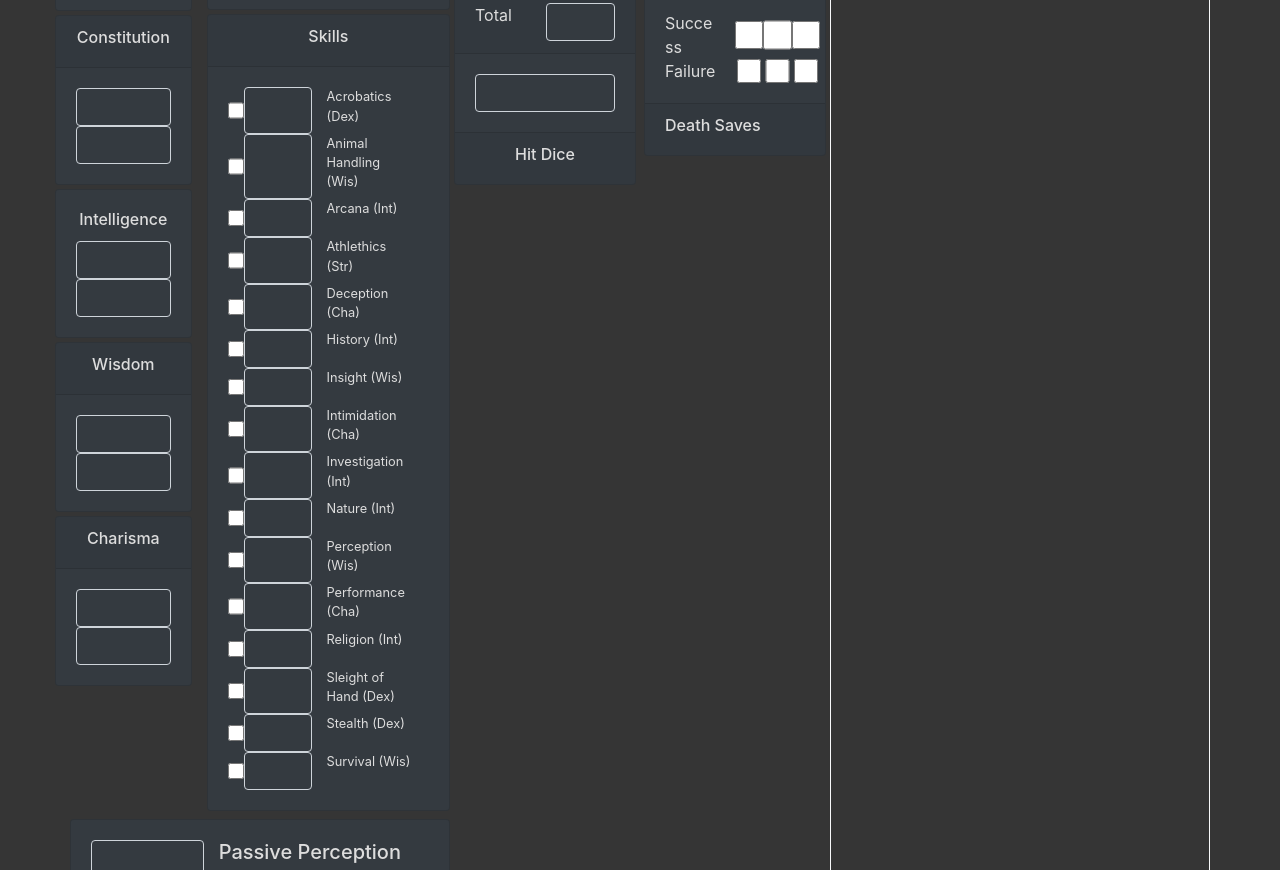
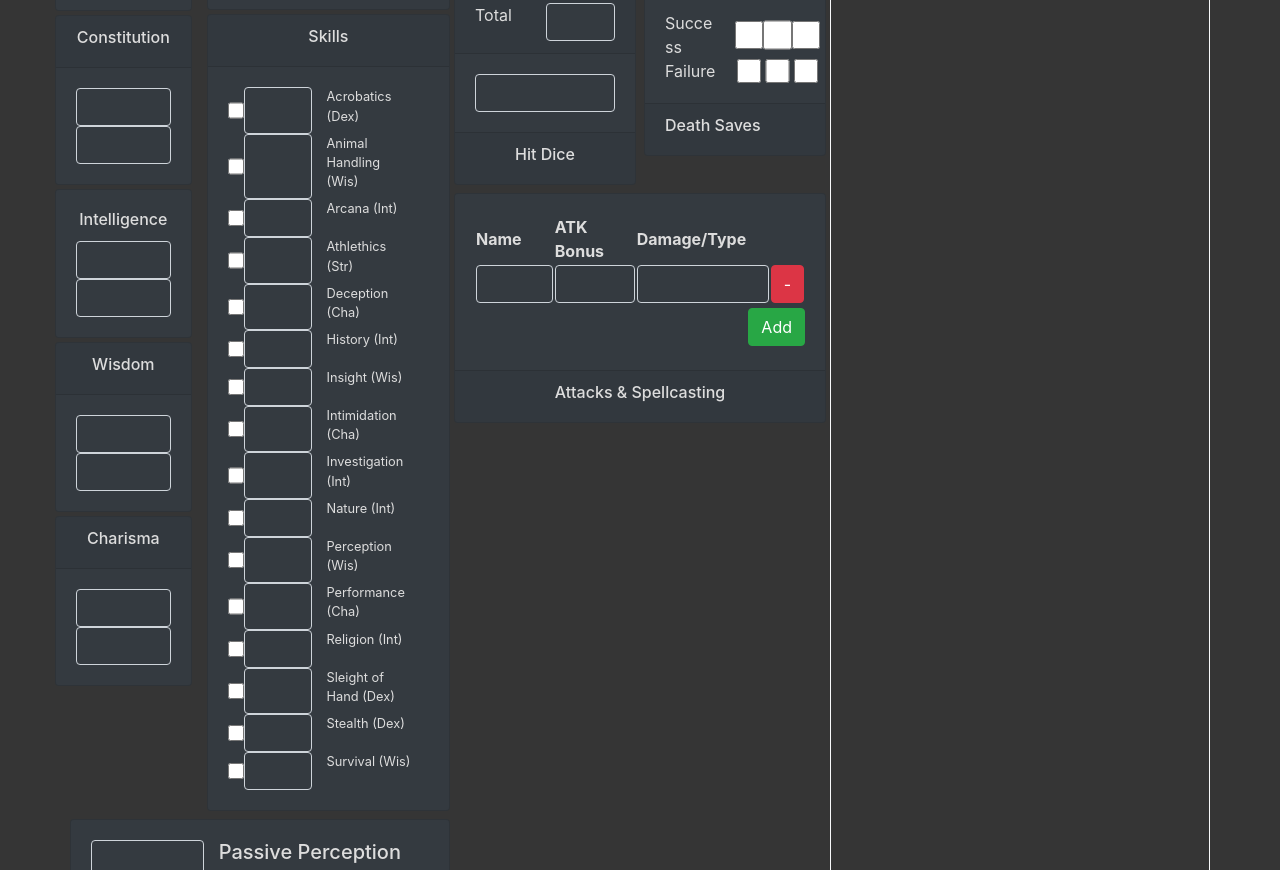
Before and after one commit to TheRayOfSeasons/Beholder, a website: page web/pages/character_sheet.html in a window 1280 px wide. Shown: the part 782-1652 px from the top of the page. Drawn offline with Linux system fonts and the light colour scheme.

Commit message:
Modify: Attacks and Spelllcasting Fields

```diff
--- a/web/pages/character_sheet.html
+++ b/web/pages/character_sheet.html
@@ -17,7 +17,7 @@
         <div class="row p-2">
           <div class="col-md-4 d-flex flex-column justify-content-between">
             <div class="d-flex justify-content-end">
-              <button type="button" class="btn-success">Add Class</button>
+              <button type="button" class="btn btn-success">Add Class</button>
             </div>
             <div class="d-flex flex-column">
               <input class="form-control bg-dark text-light" type="text" name="character_name" id="CharacterName">
@@ -447,6 +447,39 @@
             </div>
           </div>
         </div>
+
+        <!-- Attacks and Spellcasting -->
+        <div class="card bg-dark mx-1 my-2">
+          <div class="card-body">
+            <table>
+              <tr>
+                <th>Name</th>
+                <th>ATK Bonus</th>
+                <th>Damage/Type</th>
+              </tr>
+              <tr>
+                <td>
+                  <input class="form-control bg-dark text-light" type="text" name="atk_name_1" id="AttackName1">
+                </td>
+                <td>
+                  <input class="form-control bg-dark text-light" type="text" name="atk_bonus_1" id="AttackBonus1">
+                </td>
+                <td>
+                  <input class="form-control bg-dark text-light" type="text" name="atk_damage_1" id="AttackDamage1">
+                </td>
+                <td>
+                  <button type="button" class="btn btn-danger" id="removeAtk">-</button>
+                </td>
+              </tr>
+            </table>
+            <div class="d-flex flex-row-reverse my-1">
+              <button type="button" class="btn btn-success">Add</button>
+            </div>
+          </div>
+          <div class="card-footer">
+            <h6 class="text-center">Attacks & Spellcasting</h6>
+          </div>
+        </div>
       </div>
       <div class="col-md-4 border border-light">a</div>
     </div>
```
